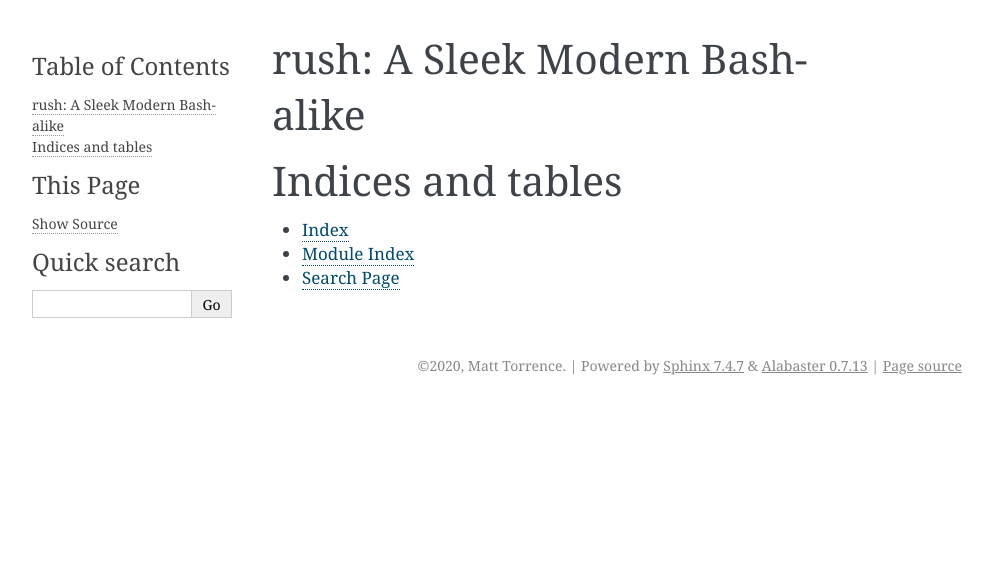
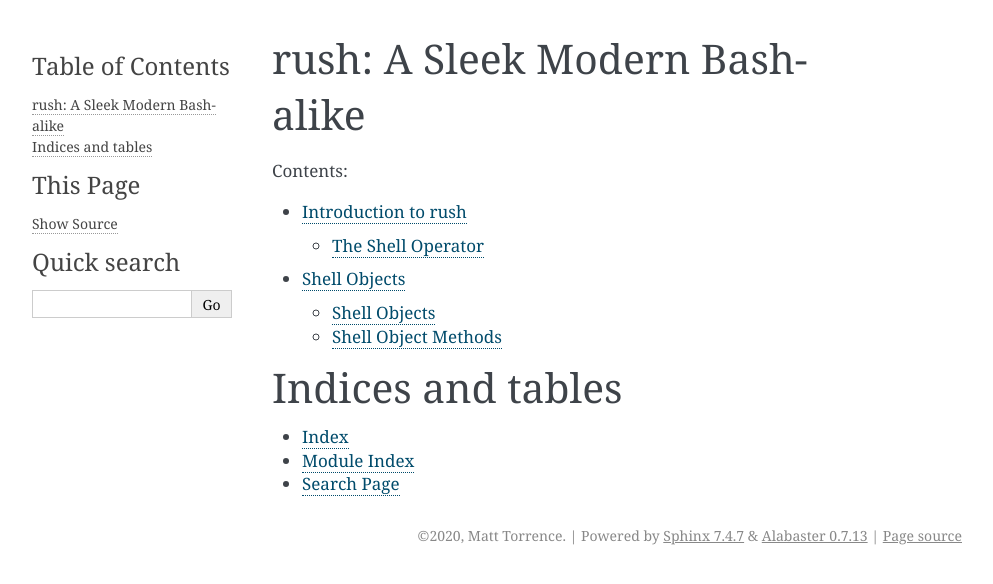
Before and after one commit to Torrencem/technetium, a Sphinx documentation site: the page built from docs/index.rst, in a window 1280 px wide. Shown: the top 584 px of the page, without its empty margins (148-1141 px from the left). Built offline with Sphinx 7.4.7, drawn with Linux system fonts in a browser that asks for light colours; some of the changed lines change nothing that is shown.

Commit message:
begin adding documentation for types

```diff
--- a/docs/index.rst
+++ b/docs/index.rst
@@ -10,6 +10,9 @@
    :maxdepth: 2
    :caption: Contents:
 
+   intro
+   types/shell
+
 
 
 Indices and tables
--- a/docs/intro.rst
+++ b/docs/intro.rst
@@ -17,9 +17,9 @@
         my_name = "matt"
         $ echo {my_name}
 
-This code, when run, will invoke the `echo` command, substituting the value of the expression `my_name`, which has the effect of printing out `matt` to the console.
+This code, when run, will invoke the ``echo`` command, substituting the value of the expression ``my_name``, which has the effect of printing out ``matt`` to the console.
 
-The shell operator makes it very easy to write long chains of commands in a similar style to a bash script. Similar to bash, each command will run synchronously and in the foreground. The shell operator can also be used to create process objects, which can be assigned to variables, spawned in the background, or even passed to functions::
+The shell operator makes it very easy to write long chains of commands in a similar style to a bash script. Similar to bash, each command will run synchronously and in the foreground. The ``sh`` function can be used to create process objects, which can be assigned to variables, spawned in the background, or even passed to functions::
 
         delayed_command = sh("sleep 10 && echo Ten seconds have passed!")
         delayed_command.spawn()
--- /dev/null
+++ b/docs/types/shell.rst
@@ -0,0 +1,57 @@
+
+.. _shell:
+
+====================
+Shell Objects
+====================
+
+.. contents:: Contents
+    :local:
+    :depth: 2
+
+Shell Objects
+-------------
+
+Shell objects are ready, spawned, or finished processes which are created using the ``sh`` function. Unlike using the shell operator $, shell objects are able to be spawned in the background, and you can read their output. For example::
+
+    # Output files in the current directory to the screen:
+    $ ls
+
+    # If I want to iterate through these files, I should use 'sh':
+    ls = sh("ls")
+    ls.join()
+
+    for filename in ls.stdout().lines() {
+        # ...
+    }
+
+As you can see, shell objects have methods such as ``join()`` and ``stdout()``, where the shell operator is forced to run synchronously in the foreground.
+
+It's important to note that the shell operator also automatically formats any code inside ``{}`` into the command. To replicate this, use a formatted string with ``~""``::
+
+    my_name = "matt"
+
+    sh(~"echo {my_name}")
+
+    # Similar to:
+    $ echo {my_name}
+
+
+Shell Object Methods
+--------------------
+
+.. function:: [sh].spawn()  [void]
+
+    Spawn the shell object as a subprocess in the background.
+
+.. function:: [sh].join()  [void]
+
+    Wait for the completion of the shell object as a subprocess. Calls ``spawn`` if the subprocess has not been created yet.
+
+.. function:: [sh].stdout()  [string]
+
+    Returns the output of the subprocess's standard output as a string
+
+.. function:: [sh].stderr()  [string]
+
+    Returns the output of the subprocess's standard error as a string
```
Also changed, not shown: 15 other files.
